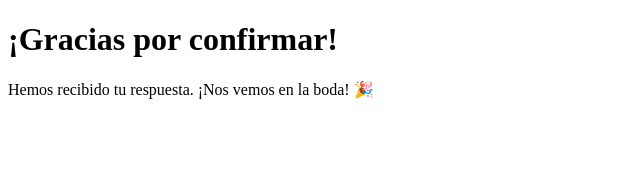
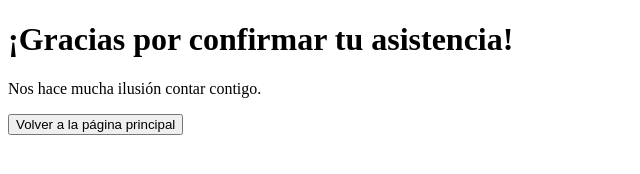
Before and after one commit to DanBlazquez/boda-invitacion, a plain HTML site: page gracias.html in a window 1280 px wide. Shown: the whole page, without its empty margins (0-640 px from the left). Drawn offline with Linux system fonts and the light colour scheme.

Commit message:
Update gracias.html

```diff
--- a/gracias.html
+++ b/gracias.html
@@ -3,10 +3,11 @@
 <html lang="es">
 <head>
   <meta charset="UTF-8">
-  <title>Gracias</title>
+  <title>¡Gracias!</title>
 </head>
 <body>
-  <h1>¡Gracias por confirmar!</h1>
-  <p>Hemos recibido tu respuesta. ¡Nos vemos en la boda! 🎉</p>
+  <h1>¡Gracias por confirmar tu asistencia!</h1>
+  <p>Nos hace mucha ilusión contar contigo.</p>
+  <button onclick="window.location.href='index.html'">Volver a la página principal</button>
 </body>
 </html>
```
